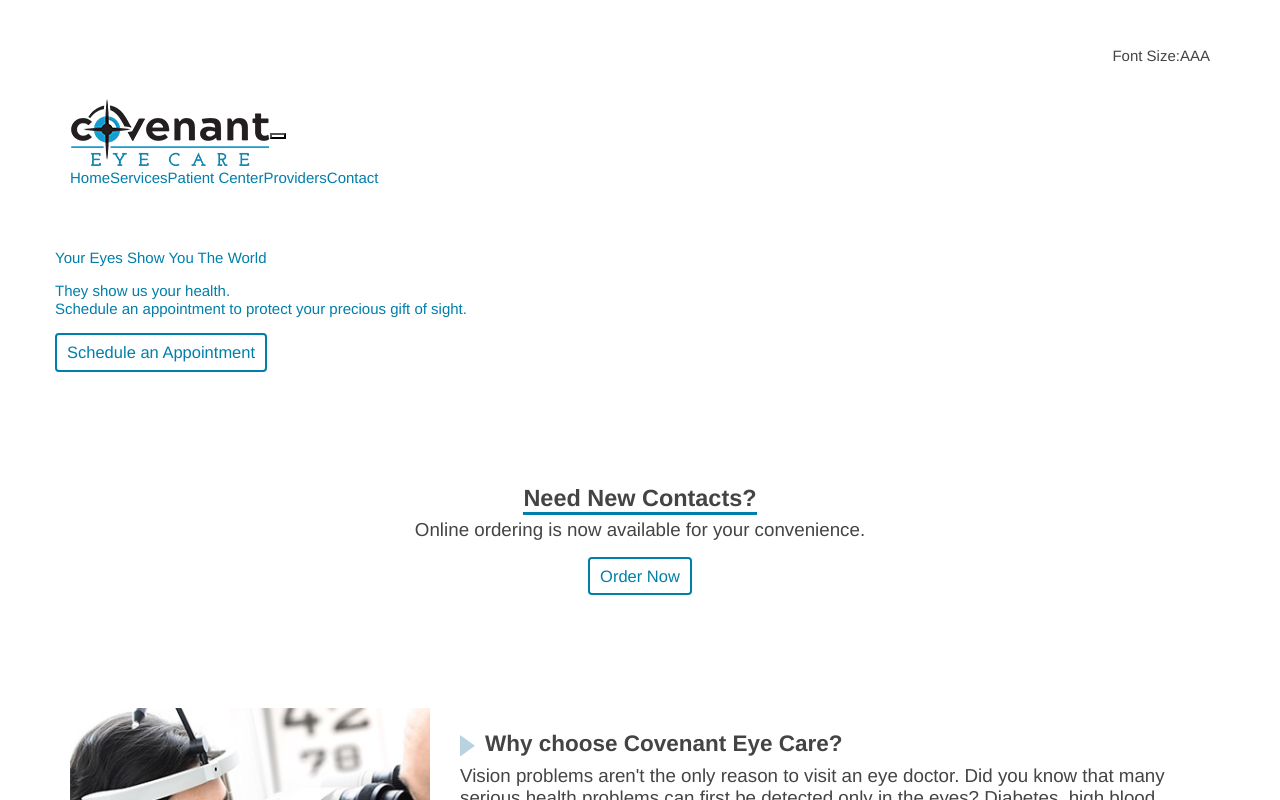
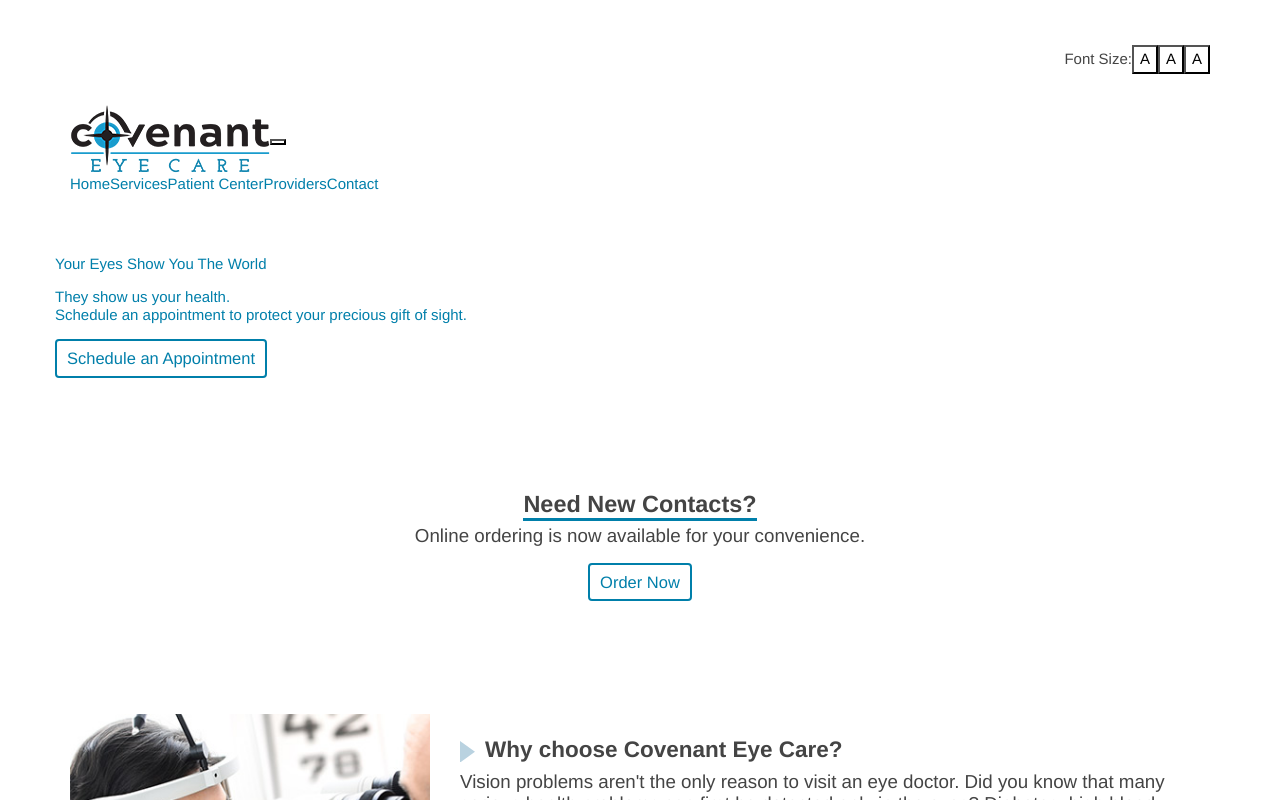
Before and after one commit to sallf/covenant-eye-care, a React app: page / in a window 1280 px wide. Shown: the top 800 px of the page. Built offline with nearby package versions, Linux system fonts and the light colour scheme; no server answers; what @contentful/rich-text-types would draw is missing.

Commit message:
font size

```diff
--- a/src/components/Header/index.jsx
+++ b/src/components/Header/index.jsx
@@ -3,6 +3,7 @@ import React, {
   useLayoutEffect,
   useRef,
   useCallback,
+  useEffect,
 } from 'react';
 import { NavLink, useLocation } from 'react-router-dom';
 import { documentToReactComponents } from '@contentful/rich-text-react-renderer';
@@ -31,6 +32,7 @@ const options = {
 };
 
 const activeClassName = 'is-active';
+const fontCookieName = 'cecFontSize=';
 
 const Header = () => {
   // --------------------- ===
@@ -43,6 +45,7 @@ const Header = () => {
     width: 60,
     top: 46,
   });
+  const [fontSize, setFontSize] = useState(15);
 
   // --------------------- ===
   //  REFS
@@ -80,6 +83,31 @@ const Header = () => {
     });
   }, [setPos]);
 
+  // Font size
+  const handleFontSize = (int) => {
+    let size = fontSize;
+
+    switch (int) {
+      case -1:
+        if (size > 13) {
+          size -= 2;
+        }
+        break;
+      case 0:
+        size = 15;
+        break;
+      case 1:
+        if (size < 21) {
+          size += 2;
+        }
+        break;
+      default:
+        // no default
+    }
+
+    setFontSize(size);
+  };
+
   // --------------------- ===
   //  EFFECTS
   // ---------------------
@@ -100,9 +128,21 @@ const Header = () => {
     );
   });
 
+  useMountEffect(() => {
+    const storedSize = localStorage.getItem(fontCookieName);
+    if (storedSize) {
+      setFontSize(storedSize);
+    }
+  });
+
   useLayoutEffect(() => {
     handleMouseOut();
   }, [handleMouseOut, location]);
+
+  useEffect(() => {
+    document.getElementById('html').style.fontSize = `${fontSize}px`;
+    localStorage.setItem(fontCookieName, fontSize);
+  }, [fontSize]);
 
   // --------------------- ===
   //  RENDER
@@ -115,27 +155,27 @@ const Header = () => {
             <div className="col-12 text-center">
               <div className="text-right">
                 Font Size:
-                <span
+                <button
                   className={`${styles.fontButton} ${styles.fontButton__dec}`}
-                  role="button"
                   title="Decrease Font Size"
+                  onClick={() => handleFontSize(-1)}
                 >
                   A
-                </span>
-                <span
+                </button>
+                <button
                   className={`${styles.fontButton} ${styles.fontButton__current}`}
-                  role="button"
                   title="Reset Font Size"
+                  onClick={() => handleFontSize(0)}
                 >
                   A
-                </span>
-                <span
+                </button>
+                <button
                   className={`${styles.fontButton} ${styles.fontButton__inc}`}
-                  role="button"
                   title="Increase Font Size"
+                  onClick={() => handleFontSize(1)}
                 >
                   A
-                </span>
+                </button>
               </div>
             </div>
           </div>
--- a/src/components/Header/index.scss
+++ b/src/components/Header/index.scss
@@ -57,6 +57,11 @@ $mobile-break-point: 'md';
   letter-spacing: .02em;
   border-bottom: 1px solid map-get($translucent-colors, 'black-4');
 
+  &:hover {
+    color: map-get($text-colors, 'black');
+    text-decoration: none;
+  }
+
   &:last-of-type {
     border-bottom: 0;
   }
--- a/src/containers/ProvidersScreen/index.jsx
+++ b/src/containers/ProvidersScreen/index.jsx
@@ -41,12 +41,12 @@ const ProvidersScreen = () => {
       <PageTitle title="Covenant Eye Care Providers" />
       <div className="container">
         <div className="row">
-          <div className="col-10 offset-1">
+          <div className="col-10 offset-1 my-5">
             <p className="text-xl">
               Covenant Eye Care doctors and staff have been caring for our patients’ eyes for over 50 years. Whether you need eyeglasses, surgery or management of a medical condition, we are here to help!
             </p>
           </div>
-          <div className="col-12">
+          <div className="col-12 mt-5">
             <h2
               className="section-heading mt-0"
             >
```
Also changed, not shown: src/index.ejs.
